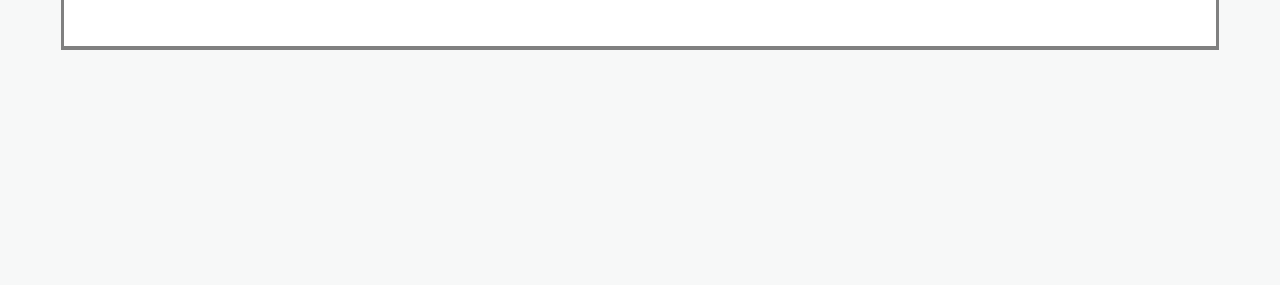
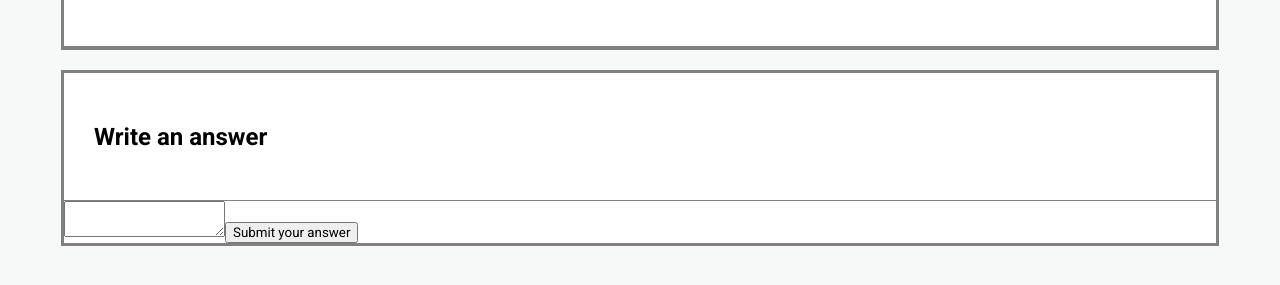
Before and after one commit to batym24/Galutinis-atsiskaitymas, a React (Create React App) app: page /question/1 in a window 1280 px wide. Shown: the part 469-754 px from the top of the page. Built offline with nearby package versions, Linux system fonts and the light colour scheme; data requests are answered from the project's data file.

Commit message:
Created validation for new answer form

```diff
--- a/src/components/Pages/Home.jsx
+++ b/src/components/Pages/Home.jsx
@@ -1,6 +1,7 @@
 import styled from "styled-components";
 import { useContext } from "react";
 import QuestionsContext from "../../contexts/QuestionsContext";
+import AnswersContext from "../../contexts/AnswersContext";
 import Question from "../UI/Molecules/Question";
 import { Link } from "react-router-dom";
 
@@ -61,6 +62,7 @@ const StyledMain = styled.main`
 const Home = () => {
 
     const {questions} = useContext(QuestionsContext)
+    const {answers} = useContext(AnswersContext)
 
     return (
         <StyledMain>
--- a/src/components/Pages/QuestionPage.jsx
+++ b/src/components/Pages/QuestionPage.jsx
@@ -2,9 +2,13 @@ import styled from "styled-components";
 import { useEffect, useState } from "react";
 import { useParams } from "react-router-dom";
 import UsersContext from "../../contexts/UsersContext";
+import AnswersContext from "../../contexts/AnswersContext";
 import { useContext } from "react";
 import { Link } from "react-router-dom";
 import Loading from "../UI/Organisms/Loading";
+import { useFormik } from "formik";
+import * as yup from 'yup'
+import {v4 as generateId} from 'uuid'
 
 const StyledMain = styled.main`
     position: relative;
@@ -73,6 +77,8 @@ const QuestionPage = () => {
 
     const {currentUser} = useContext(UsersContext)
 
+    const {setAnswers} = useContext(AnswersContext)
+
     const {id} = useParams()
 
     const [question, setQuestion] = useState()
@@ -82,6 +88,32 @@ const QuestionPage = () => {
         .then(res => res.json())
         .then(data => setQuestion(data))
     }, [])
+
+    const values = {
+        answer: ""
+    }
+
+    const validationSchema = yup.object({
+        answer: yup.string()
+        .required("Please write an answer")
+        .min(20, "Answer should be at least 20 symbols")
+        .max(500, "Please make it shorter")
+    })
+
+    const formik = useFormik({
+        initialValues: values,
+        validationSchema: validationSchema,
+        onSubmit: () => {
+            const newAnswer = {
+                id: generateId(),
+                questionId: id,
+                answer: formik.values.answer,
+                answerUpvotes: 0,
+                answerIsUpdated: false
+            }
+            console.log(newAnswer)
+        }
+    })
 
     return (
         <StyledMain>
@@ -115,6 +147,28 @@ const QuestionPage = () => {
 
                             </div>
                         </div>
+                        <div className="container">
+                            <div className="title">
+                                <h2>Write an answer</h2>
+                            </div>
+                            <div>
+                                <form>
+                                    <textarea
+                                    name=""
+                                    id=""
+                                    value={formik.values.answer}
+                                    onChange={formik.handleChange}
+                                    onBlur={formik.handleBlur}
+                                    >
+                                        {
+                                            (formik.touched.answer && formik.errors.answer) &&
+                                            <p>{formik.errors.answer}</p>
+                                        }
+                                    </textarea>
+                                    <input type="submit" value={"Submit your answer"} />
+                                </form>
+                            </div>
+                        </div>
                         <Link to='/home'><i className="fa-solid fa-chevron-left"></i></Link>
                     </section> :
                     <Loading/>
```
